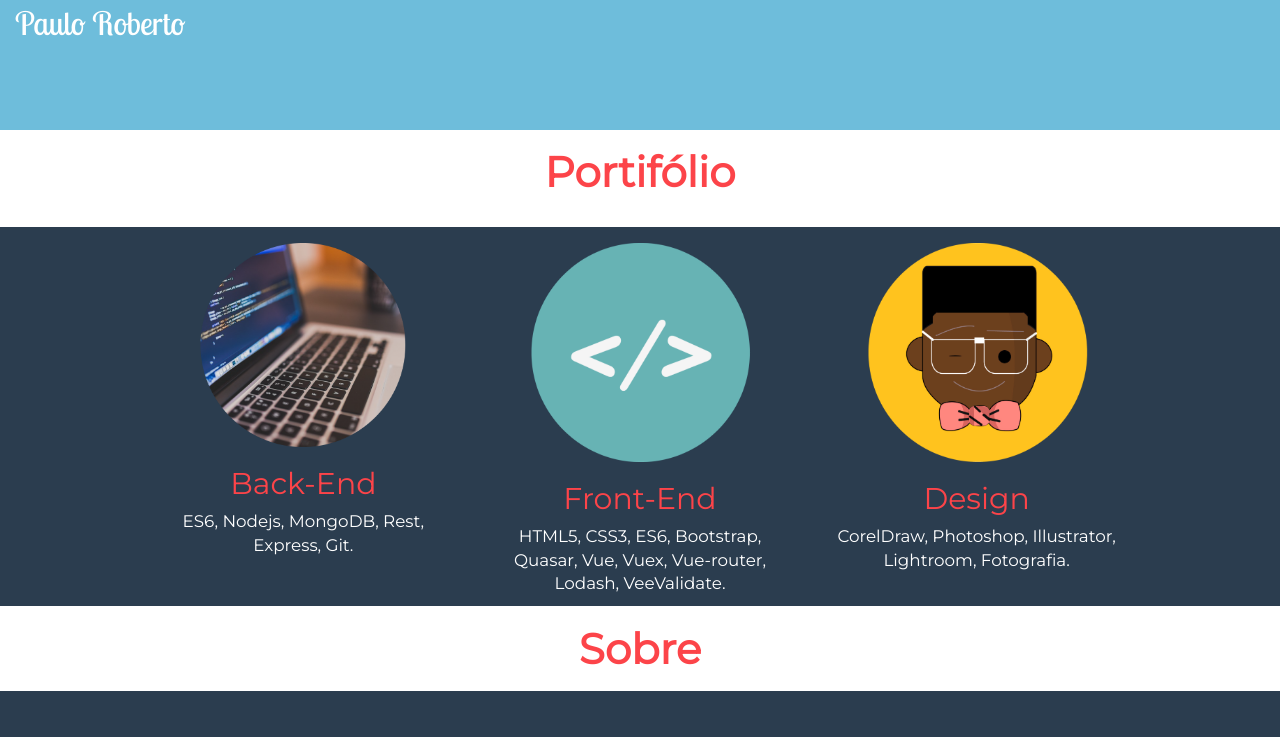
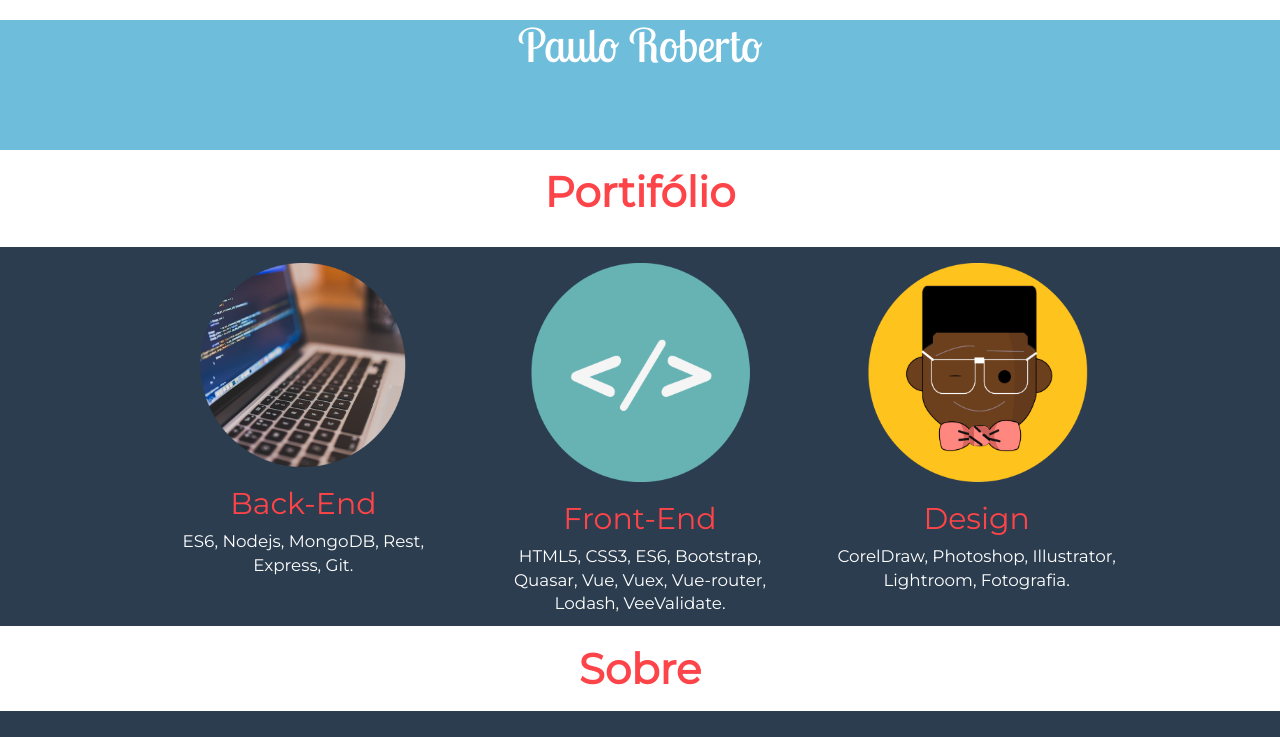
Before and after one commit to paoru5444/paoru5444.github.io, a website: page index.html in a window 1280 px wide. Shown: the top 737 px of the page. Drawn offline with Linux system fonts and the light colour scheme.

Commit message:
Update index.html

```diff
--- a/index.html
+++ b/index.html
@@ -13,9 +13,9 @@
 
 <body>
     <div id="topo">
-        <div class="row" id="topo-interno">
-            <div class="col-md-12" id="logo">
-                <span style="font-size: 2.3em; font-family: 'Lobster Two', cursive; color: #fff" align="center">Paulo Roberto</span>
+        <div id="topo-interno">
+            <div id="logo">
+                <h1 style="font-size: 3.3em; font-family: 'Lobster Two', cursive; color: #fff" align="center">Paulo Roberto</h1>
             </div>
         </div>
     </div>
```
